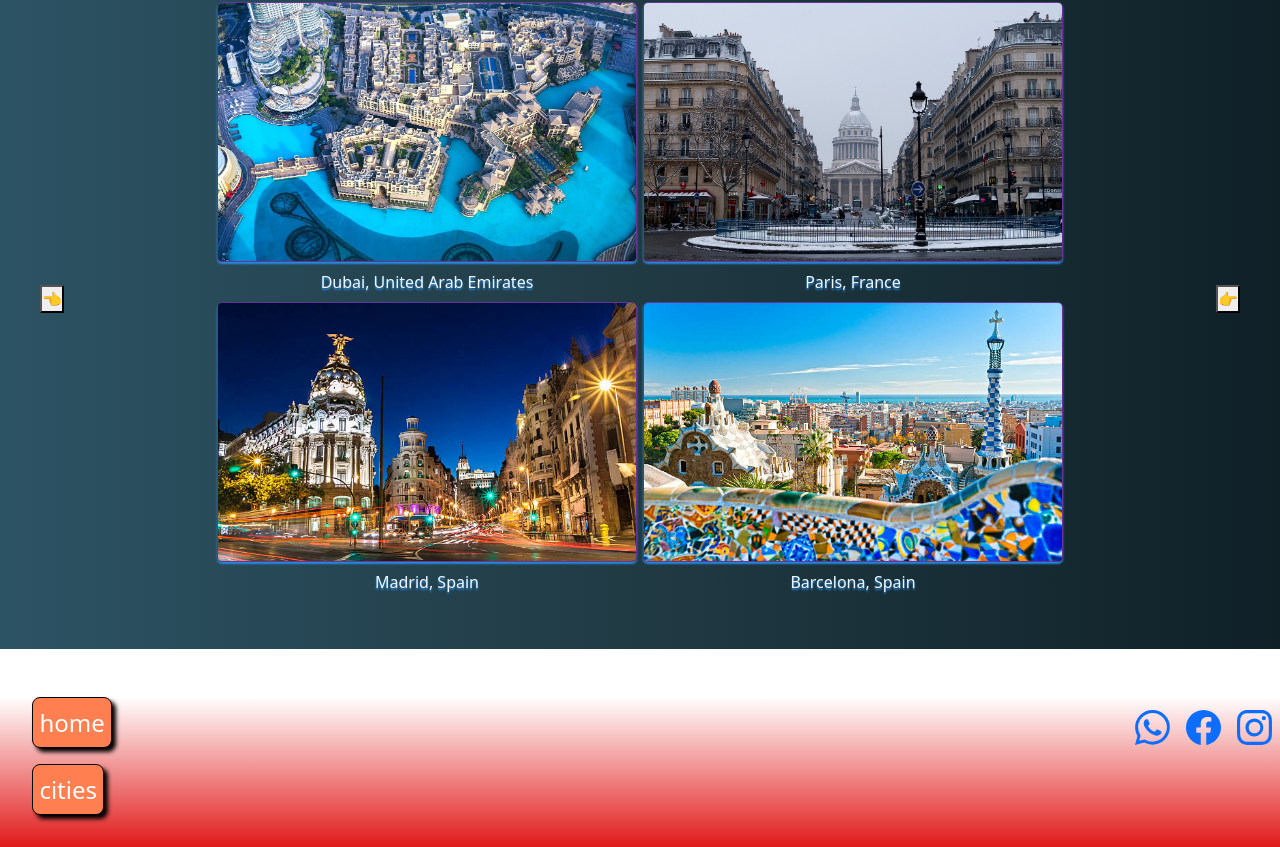
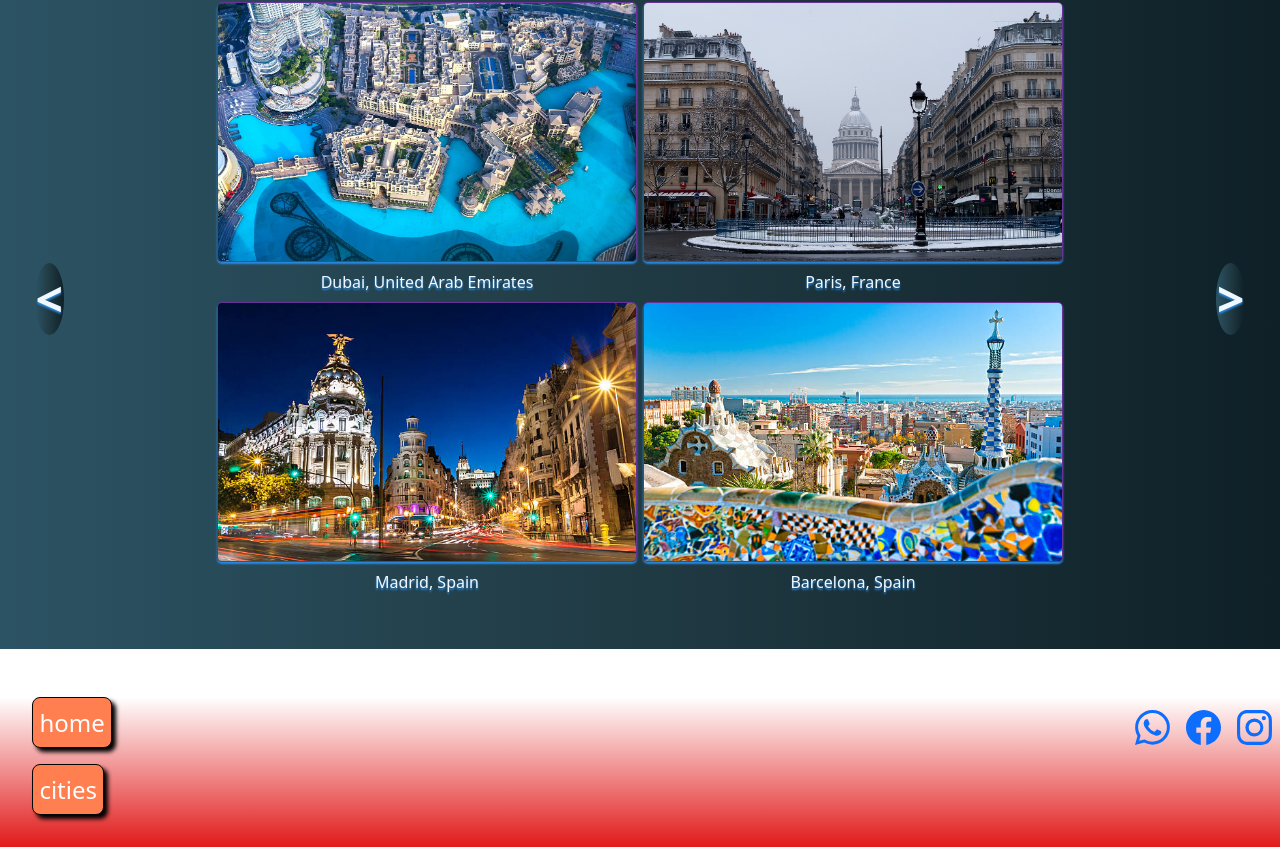
Before and after one commit to marguigle/mytinerary-front, a React (Vite) app: page / in a window 1280 px wide. Shown: the part 945-1792 px from the top of the page. Built offline with nearby package versions, Linux system fonts and the light colour scheme.

Commit message:
se mejoran los botones del carrusel

```diff
--- a/src/components/carrusel/Carrucel.jsx
+++ b/src/components/carrusel/Carrucel.jsx
@@ -79,9 +79,11 @@ const Carrucel = () => {
 
       <section className="section-carousel">
         <div className="hands">
-          <button className="bt-carroucel-prev" onClick={prev}>
-            {"👈"}
-          </button>
+          {/* <button className="bt-carroucel-prev"> */}
+          <span className="bt-selector" onClick={prev}>
+            {"<"}
+          </span>
+          {/* </button> */}
         </div>
         <div className="contenedor-carrusel">
           {fotoCiudades.map((ciudad) => (
@@ -95,7 +97,9 @@ const Carrucel = () => {
             </div>
           ))}
         </div>
-        <button onClick={next}>{"👉"}</button>
+        <span className="bt-selector" onClick={prev}>
+          {">"}
+        </span>
       </section>
     </section>
   );
--- a/src/components/carrusel/carrucel.css
+++ b/src/components/carrusel/carrucel.css
@@ -76,7 +76,7 @@
   border-radius: 5px;
 }
 
-.bt-carrusel {
+.bt-carrusel-prev {
   height: 4em;
   font-size: 5rem;
   border-radius: 50%;
@@ -86,8 +86,45 @@
   width: auto;
   box-shadow: 0px 0px 5px 3px #000000;
 }
+.bt-selector {
+  background: -webkit-linear-gradient(
+    to right,
+    #2c5364,
+    #203a43,
+    #0f2027
+  ); /* Chrome 10-25, Safari 5.1-6 */
+  background: linear-gradient(
+    to right,
+    #2c5364,
+    #203a43,
+    #0f2027
+  ); /* W3C, IE 10+/ Edge, Firefox 16+, Chrome 26+, Opera 12+, Safari 7+ */
+  color: aliceblue;
+  margin: 0;
+  padding: 0 1px 0 1px;
+  font-size: 3rem;
+  font-weight: 900;
+  border-radius: 50%;
+  align-items: center;
+  cursor: pointer;
+}
 @media (max-width: 321px) {
   .bt-carroucel-prev {
+    background: #0f2027; /* fallback for old browsers */
+    background: -webkit-linear-gradient(
+      to right,
+      #2c5364,
+      #203a43,
+      #0f2027
+    ); /* Chrome 10-25, Safari 5.1-6 */
+    background: linear-gradient(
+      to right,
+      #2c5364,
+      #203a43,
+      #0f2027
+    ); /* W3C, IE 10+/ Edge, Firefox 16+, Chrome 26+, Opera 12+, Safari 7+ */
+    margin: 0;
+    padding: 0;
     z-index: 1;
   }
   .contenedorImg {
```
